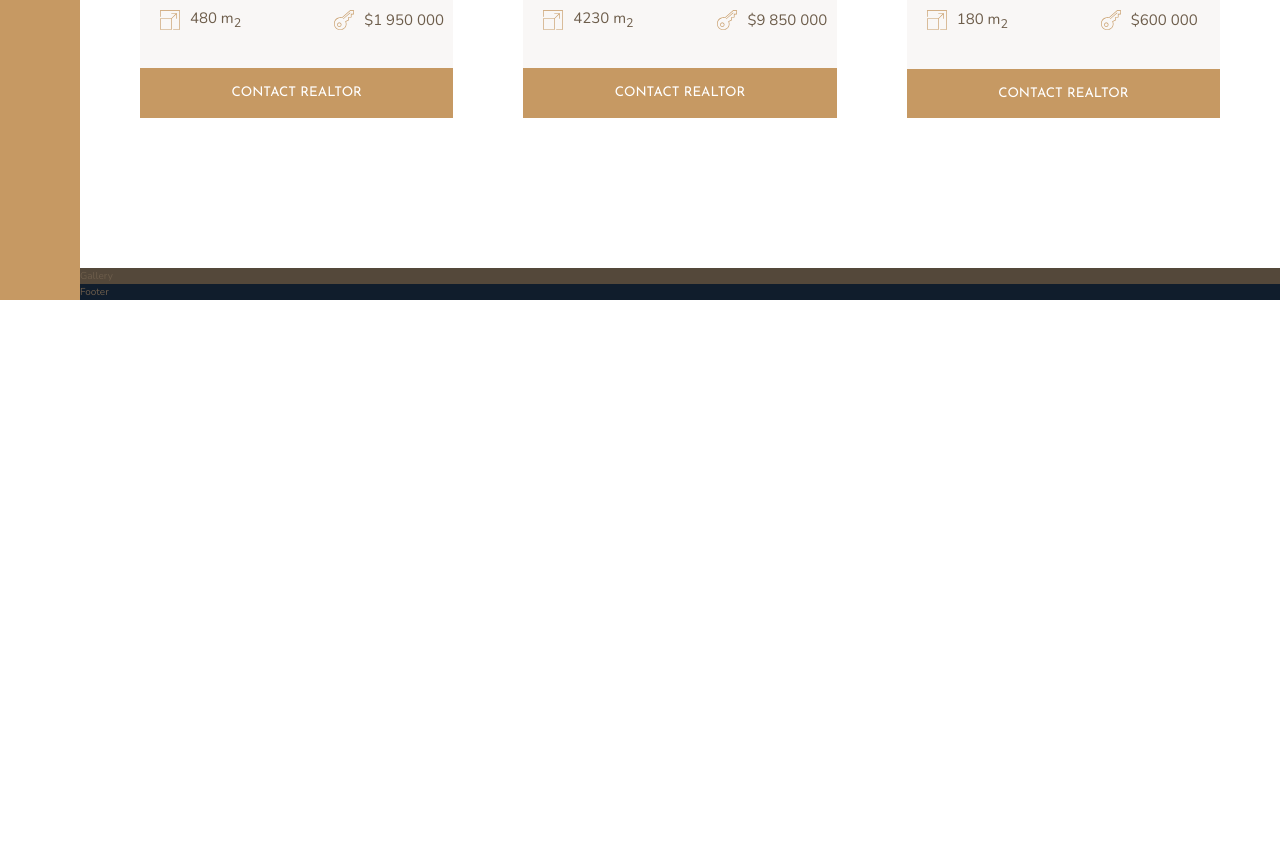
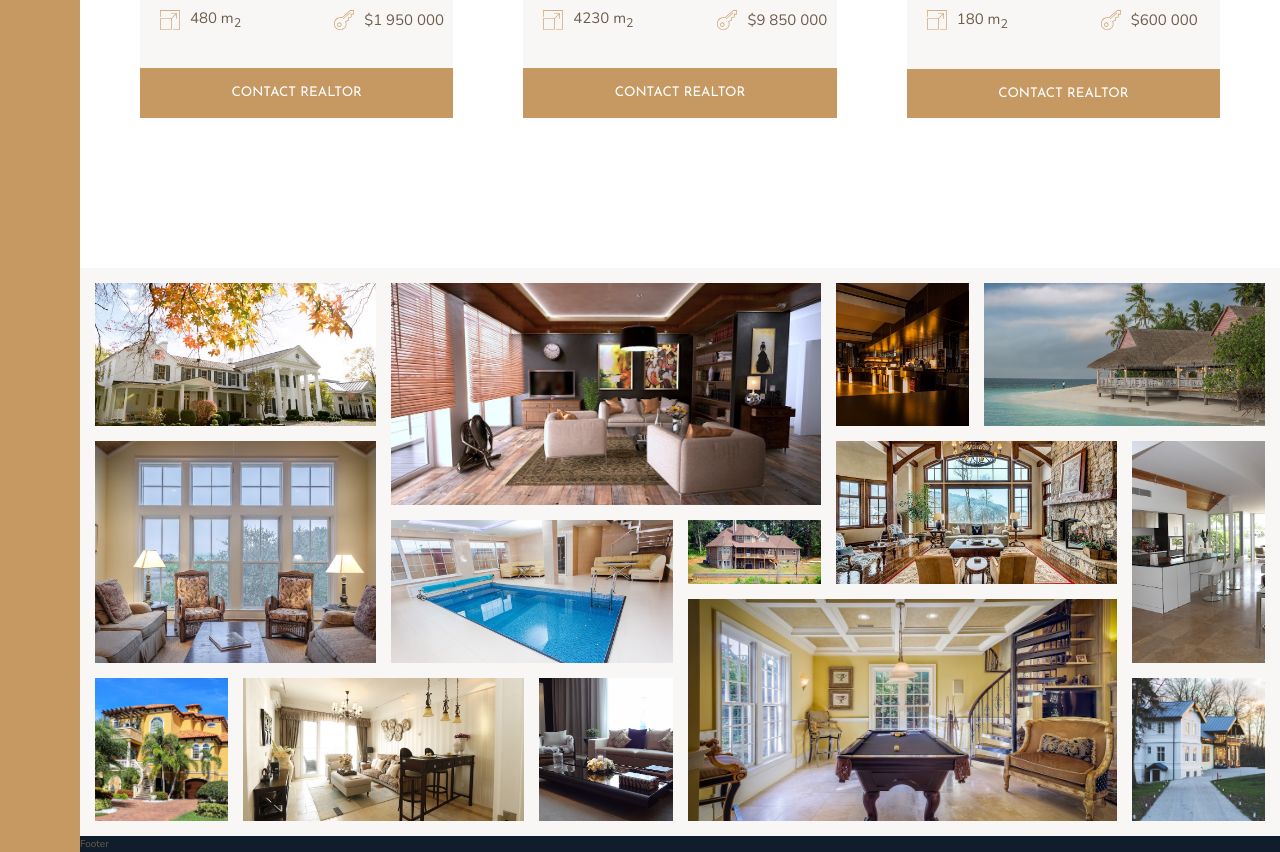
Before and after one commit to Katarzyna-Maryanska/Nexter, a website: page index.html in a window 1280 px wide. Shown: the part 2772-3624 px from the top of the page. Before the commit the page ends 3072 px from the top, so only its background shows below. Drawn offline with nearby package versions, Linux system fonts and the light colour scheme.

Commit message:
add gallery

```diff
--- a/index.html
+++ b/index.html
@@ -293,10 +293,63 @@
                 </div>
                 <button class="btn home__btn">Contact realtor</button>
             </div>
-
         </section>
         <section class="gallery">
-            Gallery
+            <figure class="gallery__item gallery__item--1">
+                <img src="img/gal-1.jpeg" alt="Gallery image 1" class="gallery__img">
+            </figure>
+
+            <figure class="gallery__item gallery__item--2">
+                <img src="img/gal-2.jpeg" alt="Gallery image 2" class="gallery__img">
+            </figure>
+
+            <figure class="gallery__item gallery__item--3">
+                <img src="img/gal-3.jpeg" alt="Gallery image 3" class="gallery__img">
+            </figure>
+
+            <figure class="gallery__item gallery__item--4">
+                <img src="img/gal-4.jpeg" alt="Gallery image 4" class="gallery__img">
+            </figure>
+
+            <figure class="gallery__item gallery__item--5">
+                <img src="img/gal-5.jpeg" alt="Gallery image 5" class="gallery__img">
+            </figure>
+
+            <figure class="gallery__item gallery__item--6">
+                <img src="img/gal-6.jpeg" alt="Gallery image 6" class="gallery__img">
+            </figure>
+
+            <figure class="gallery__item gallery__item--7">
+                <img src="img/gal-7.jpeg" alt="Gallery image 7" class="gallery__img">
+            </figure>
+
+            <figure class="gallery__item gallery__item--8">
+                <img src="img/gal-8.jpeg" alt="Gallery image 8" class="gallery__img">
+            </figure>
+
+            <figure class="gallery__item gallery__item--9">
+                <img src="img/gal-9.jpeg" alt="Gallery image 9" class="gallery__img">
+            </figure>
+
+            <figure class="gallery__item gallery__item--10">
+                <img src="img/gal-10.jpeg" alt="Gallery image 10" class="gallery__img">
+            </figure>
+
+            <figure class="gallery__item gallery__item--11">
+                <img src="img/gal-11.jpeg" alt="Gallery image 11" class="gallery__img">
+            </figure>
+
+            <figure class="gallery__item gallery__item--12">
+                <img src="img/gal-12.jpeg" alt="Gallery image 12" class="gallery__img">
+            </figure>
+
+            <figure class="gallery__item gallery__item--13">
+                <img src="img/gal-13.jpeg" alt="Gallery image 13" class="gallery__img">
+            </figure>
+
+            <figure class="gallery__item gallery__item--14">
+                <img src="img/gal-14.jpeg" alt="Gallery image 14" class="gallery__img">
+            </figure>
         </section>
         <footer class="footer">
             Footer
--- a/sass/_gallery.scss
+++ b/sass/_gallery.scss
@@ -1,4 +1,89 @@
 .gallery {
-  background-color: $color-grey-dark-1;
+  background-color: $color-grey-light-1;
   grid-column: full-start / full-end;
+
+  display: grid;
+  grid-template-columns: repeat(8, 1fr);
+  grid-template-rows: repeat(7, 5vw);
+  grid-gap: 1.5rem;
+  padding: 1.5rem;
+
+  &__item {
+    &--1 {
+      grid-row: 1 / span 2;
+      grid-column: 1 / span 2;
+    }
+
+    &--2 {
+      grid-row: 1 / span 3;
+      grid-column: 3 / span 3;
+    }
+
+    &--3 {
+      grid-row: 1 / span 2;
+      grid-column: 6;
+    }
+
+    &--4 {
+      grid-row: 1 / span 2;
+      grid-column: 7 / -1;
+    }
+
+    &--5 {
+      grid-row: 3 / span 3;
+      grid-column: 1 / span 2;
+    }
+
+    &--6 {
+      grid-row: 4 / span 2;
+      grid-column: 3 / span 2;
+    }
+
+    &--7 {
+      grid-row: 4 / 5;
+      grid-column: 5 / 6;
+    }
+
+    &--8 {
+      grid-row: 3 / span 2;
+      grid-column: 6 / span 2;
+    }
+
+    &--9 {
+      grid-row: 3 / span 3;
+      grid-column: 8 / -1;
+    }
+
+    &--10 {
+      grid-row: 6 / -1;
+      grid-column: 1 / 2;
+    }
+
+    &--11 {
+      grid-row: 6 / -1;
+      grid-column: 2 / 4;
+    }
+
+    &--12 {
+      grid-row: 6 / -1;
+      grid-column: 4 / 5;
+    }
+
+    &--13 {
+      grid-row: 5 / -1;
+      grid-column: 5 / span 3;
+    }
+
+    &--14 {
+      grid-row: 6 / -1;
+      grid-column: 8 / -1;
+    }
+  }
+
+  &__img {
+    width: 100%;
+    height: 100%;
+    object-fit: cover;
+    display: block;
+  }
 }
```
Also changed, not shown: css/style.css.
